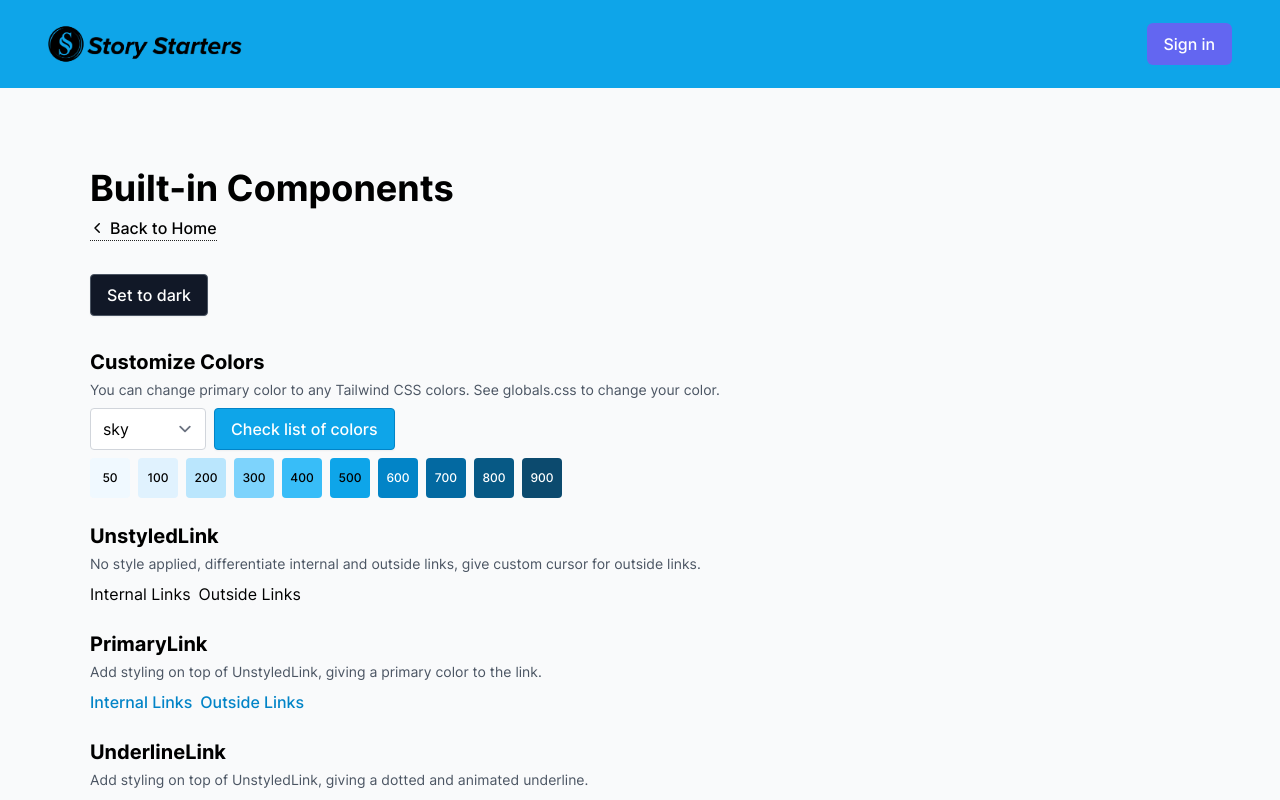
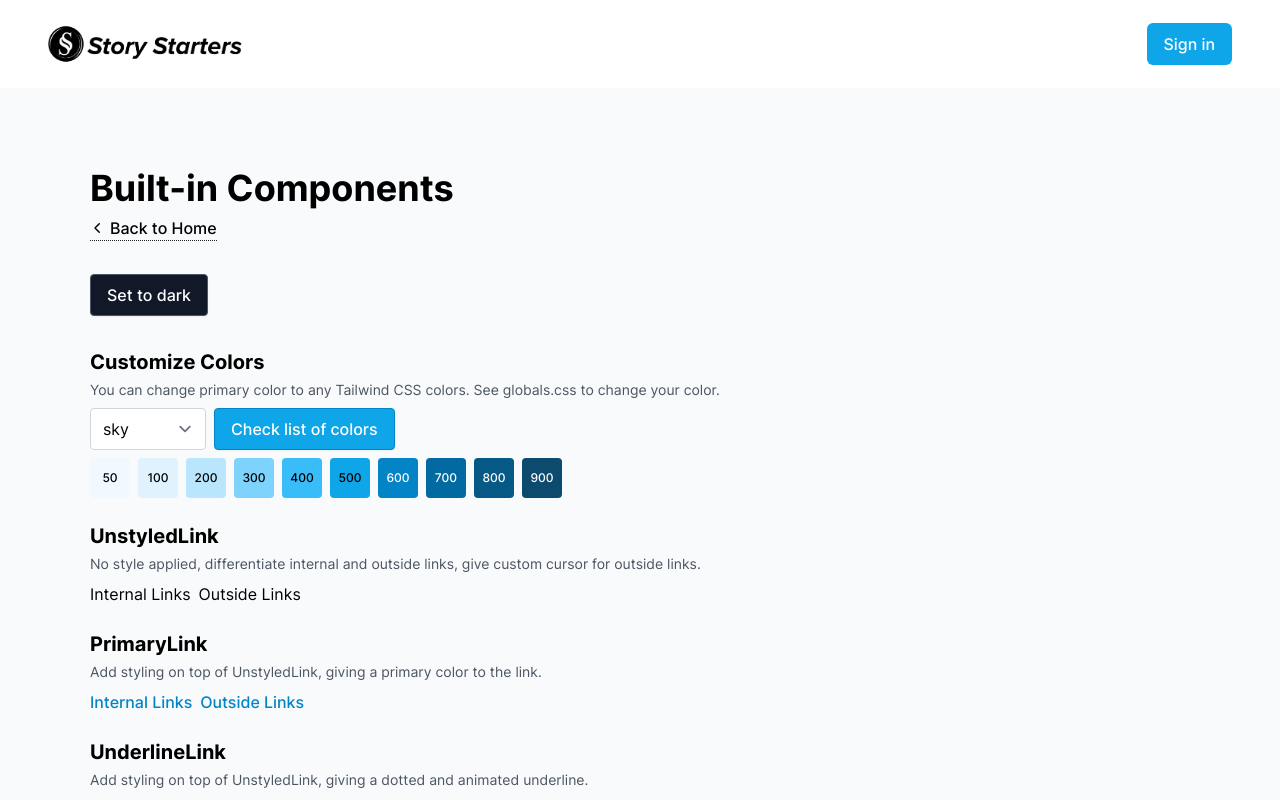
Before and after one commit to gavsidhu/storystarters-marketing, a Next.js app: page /components in a window 1280 px wide. Shown: the top 800 px of the page. Built offline with nearby package versions, Linux system fonts and the light colour scheme.

Commit message:
fix: simplified header component

```diff
--- a/src/components/layout/Header.tsx
+++ b/src/components/layout/Header.tsx
@@ -1,22 +1,29 @@
 import Image from 'next/image';
+import Link from 'next/link';
 import * as React from 'react';
 
 export default function Header() {
   return (
-    <header className="bg-primary-500">
-      <nav className="mx-auto px-4 sm:px-6 lg:px-12" aria-label="Top">
-        <div className="flex w-full items-center justify-between border-b border-indigo-500 py-3 lg:border-none">
-          <div className="flex items-center">
-            <span className="sr-only">Story Starters</span>
-            <Image className="h-16 w-auto" src="/images/logo-full.png" alt="Story Starters" width={250} height={150} />
+    <header className='bg-transparent'>
+      <nav className='mx-auto px-4 sm:px-6 lg:px-12' aria-label='Top'>
+        <div className='flex w-full items-center justify-between border-b border-primary-500 py-3 lg:border-none'>
+          <div className='flex items-center'>
+            <span className='sr-only'>Story Starters</span>
+            <Image
+              className='h-16 w-auto'
+              src='/images/logo-full.png'
+              alt='Story Starters'
+              width={250}
+              height={150}
+            />
           </div>
-          <div className="ml-10 space-x-4">
-            <a
-              href="#"
-              className="inline-block rounded-md border border-transparent bg-indigo-500 py-2 px-4 text-base font-medium text-white hover:bg-opacity-75"
+          <div className='ml-10 space-x-4'>
+            <Link
+              href='#'
+              className='inline-block rounded-md border border-transparent bg-primary-500 py-2 px-4 text-base font-medium text-white hover:bg-opacity-75'
             >
               Sign in
-            </a>
+            </Link>
             {/* <a
               href="#"
               className="inline-block rounded-md border border-transparent bg-white py-2 px-4 text-base font-medium text-indigo-600 hover:bg-indigo-50"
```
